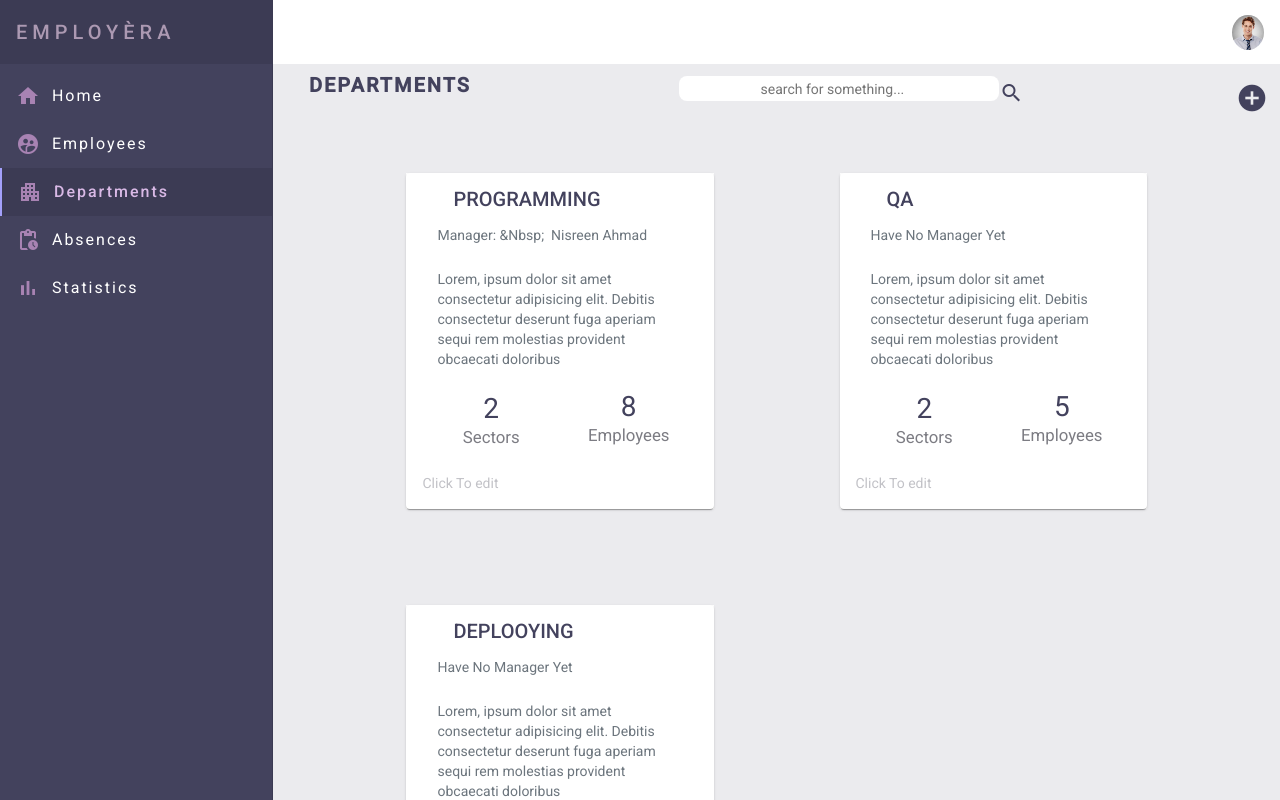
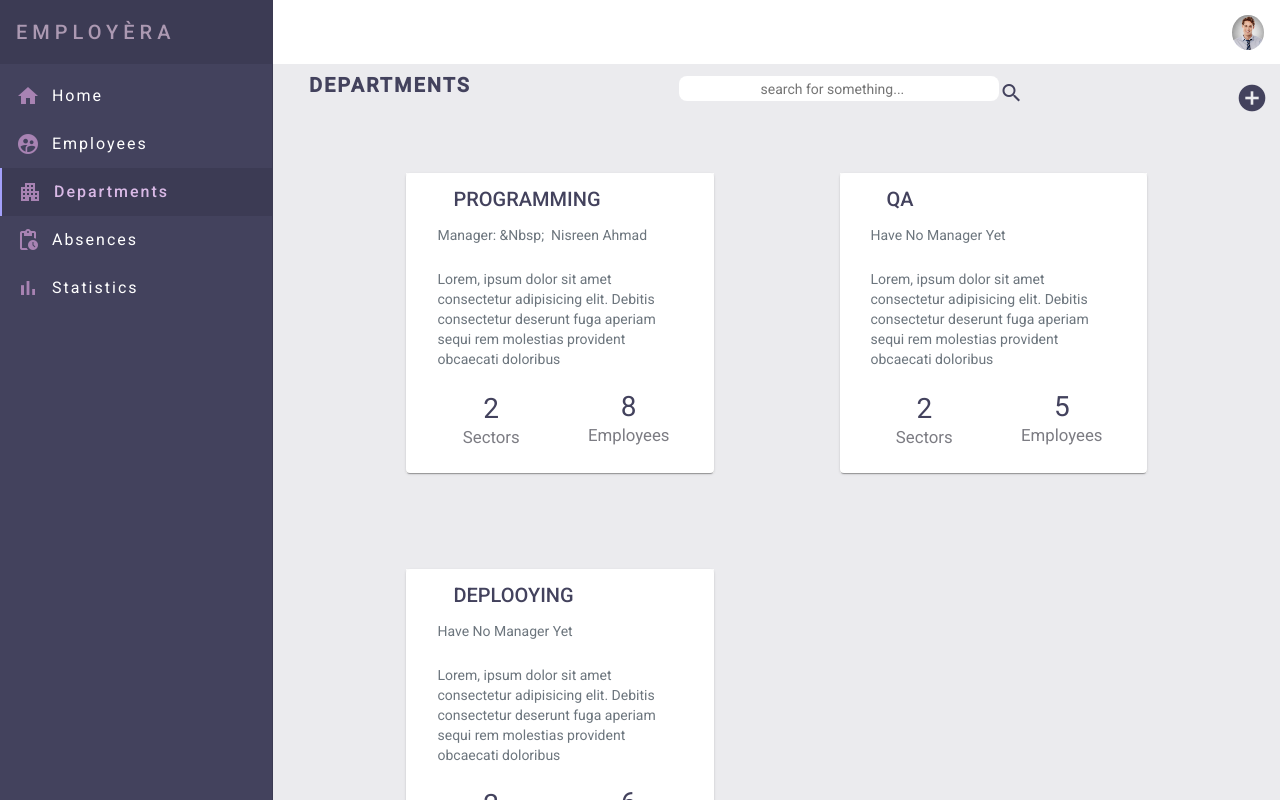
Before and after one commit to TameemHabash/Mini-HRMS, an Angular app: page /HR/departments in a window 1280 px wide. Built offline with nearby package versions, Linux system fonts and the light colour scheme.

Commit message:
added tooltips on departments and employees pages

```diff
--- a/src/app/app.module.ts
+++ b/src/app/app.module.ts
@@ -34,6 +34,7 @@ import { SectorsDialogComponent } from './in-app/departments-page/sectors-dialog
 import { PaginatorComponent } from './in-app/paginator/paginator.component';
 import { MatAutocompleteModule } from '@angular/material/autocomplete';
 import { FormsModule, ReactiveFormsModule } from '@angular/forms';
+import { MatTooltipModule } from '@angular/material/tooltip';
 
 
 const material = [
@@ -46,7 +47,8 @@ const material = [
   MatInputModule,
   MatFormFieldModule,
   MatDialogModule,
-  MatAutocompleteModule
+  MatAutocompleteModule,
+  MatTooltipModule
 ];
 
 
--- a/src/app/in-app/departments-page/department/department.component.html
+++ b/src/app/in-app/departments-page/department/department.component.html
@@ -1,4 +1,5 @@
-<mat-card class="d-flex flex-column justify-content-center cursor-pointer">
+<mat-card class="d-flex flex-column justify-content-center hover-shadow cursor-pointer"
+  matTooltip="{{'Click to edit ' +department.name +' details'}}" matTooltipPosition="above" matTooltipShowDelay="600">
   <mat-card-header class="col-12 flex-column">
     <mat-card-title class="app-card-title text-uppercase app-main-color font-smaller">{{department.name}}
     </mat-card-title>
@@ -20,5 +21,4 @@
       </p>
     </div>
   </mat-card-content>
-  <span mat-card-footer class="app-secondary-color app-card-footer">Click To edit</span>
 </mat-card>
--- a/src/app/in-app/departments-page/departments-page.component.html
+++ b/src/app/in-app/departments-page/departments-page.component.html
@@ -4,9 +4,9 @@
     <i class="material-icons">add_circle</i></button>
 </app-content-header>
 <div class="departments-container row h-100">
-  <div class="col-lg-6 col-md-6 col-sm-12 d-flex center" *ngFor="let dept of departments"
-    (click)="onShowDepartmentDetails(dept, getManagerForDepartment(dept.managerID))">
-    <app-department class="bg-white m-5" [department]="dept"
+  <div class="col-lg-6 col-md-6 col-sm-12 d-flex center" *ngFor="let dept of departments">
+    <app-department class="bg-white m-5"
+      (click)="onShowDepartmentDetails(dept, getManagerForDepartment(dept.managerID))" [department]="dept"
       [employeesNumber]="getEmployeesNumberForDepartment(dept.ID)" [sectors]="getSectorsForDepartment(dept.ID)"
       [manager]="getManagerForDepartment(dept.managerID)">
     </app-department>
--- a/src/app/in-app/employees-page/employee/employee.component.html
+++ b/src/app/in-app/employees-page/employee/employee.component.html
@@ -1,10 +1,15 @@
-<mat-card class="employee-container d-flex flex-column p-0">
+<mat-card class="employee-container d-flex flex-column p-0 hover-shadow"
+  matTooltip="{{'Show and edit &nbsp;`' + (employee.name |uppercase) +'`&nbsp; details'}}" matTooltipPosition="above"
+  matTooltipShowDelay="600">
   <div class="action-container">
-    <button *ngIf="activePage" class="btn remove-button-styling mx-2" (click)="onEditEmployee()"><i
-        class="material-icons app-secondary-color font-smaller">edit</i></button>
-    <button *ngIf="activePage" class="btn remove-button-styling mx-2" (click)="onArchive()"><i
+    <button *ngIf="activePage" class="btn remove-button-styling mx-2" (click)="onEditEmployee()"
+      matTooltip="Edit Details" matTooltipShowDelay="350">
+      <i class="material-icons app-secondary-color font-smaller">edit</i></button>
+    <button *ngIf="activePage" class="btn remove-button-styling mx-2" (click)="onArchive()"
+      matTooltip="{{'Archive `' + employee.name + '`' }}" matTooltipShowDelay="350"><i
         class="material-icons app-secondary-color font-smaller">archive</i></button>
-    <button *ngIf="!activePage" class="btn remove-button-styling mx-2" (click)="onUnarchive()"><i
+    <button *ngIf="!activePage" class="btn remove-button-styling mx-2" (click)="onUnarchive()"
+      matTooltip="{{'Unarchive `' + employee.name + '`' }}" matTooltipShowDelay="350"><i
         class="material-icons app-secondary-color">unarchive</i></button>
   </div>
   <mat-card-content class="d-flex align-content-center mt-2">
--- a/src/app/in-app/employees-page/employees-page.component.html
+++ b/src/app/in-app/employees-page/employees-page.component.html
@@ -2,21 +2,21 @@
   <h2 pageTitle class="page-title app-main-color font-weight-bold text-uppercase mt-1">
     {{active?'employees':'archived &nbsp; employees'}}</h2>
   <div btn class="mt-2 mr-3">
-    <button *ngIf="active" mat-icon-button class="add-emp-btn app-main-color" title="Add Employee">
+    <button *ngIf="active" mat-icon-button class="add-emp-btn app-main-color" matTooltip="Add Employee"
+      matTooltipShowDelay="350">
       <i class="material-icons">add_circle</i>
     </button>
     <button mat-icon-button class="add-emp-btn app-main-color ml-1"
       (click)="active?onNavigateToArchivedEmployees():onNavigateToActiveEmployees()"
-      title="{{active?'Show archived Employees':'Back to Employees'}}">
+      matTooltip="{{active?'Show archived Employees':'Back to Employees'}}" matTooltipShowDelay="350">
       <i class="material-icons">{{active?'archive':'arrow_back'}}</i>
     </button>
   </div>
 </app-content-header>
 <div class="employees-container row overflow-scroll ">
   <div class="col-lg-6 col-md-6 col-sm-12 px-4" *ngFor="let employee of employeesToShow">
-    <app-employee class="mx-3 hover-shadow cursor-pointer" (click)="showEmployee(employee)"
-      (employeeStateChange)="employeeStateChanged($event)" [employee]="employee"
-      [departmentName]="employeeService.getDepartmentName(employee.departmentID)"
+    <app-employee class="mx-3" (click)="showEmployee(employee)" (employeeStateChange)="employeeStateChanged($event)"
+      [employee]="employee" [departmentName]="employeeService.getDepartmentName(employee.departmentID)"
       [sectorName]="employeeService.getSectorNameByID(employee.sectorID)" [activePage]="active">
     </app-employee>
   </div>
```
